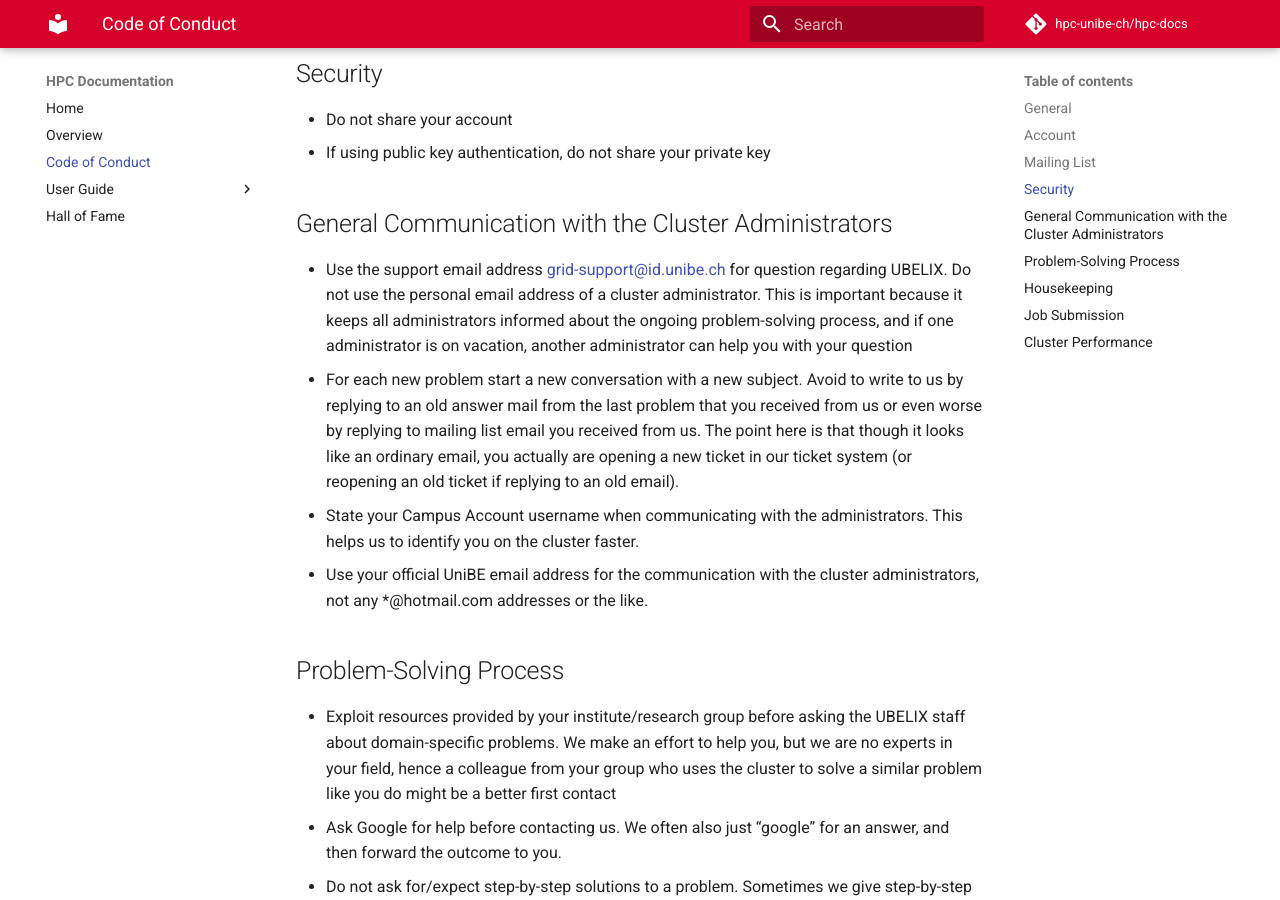
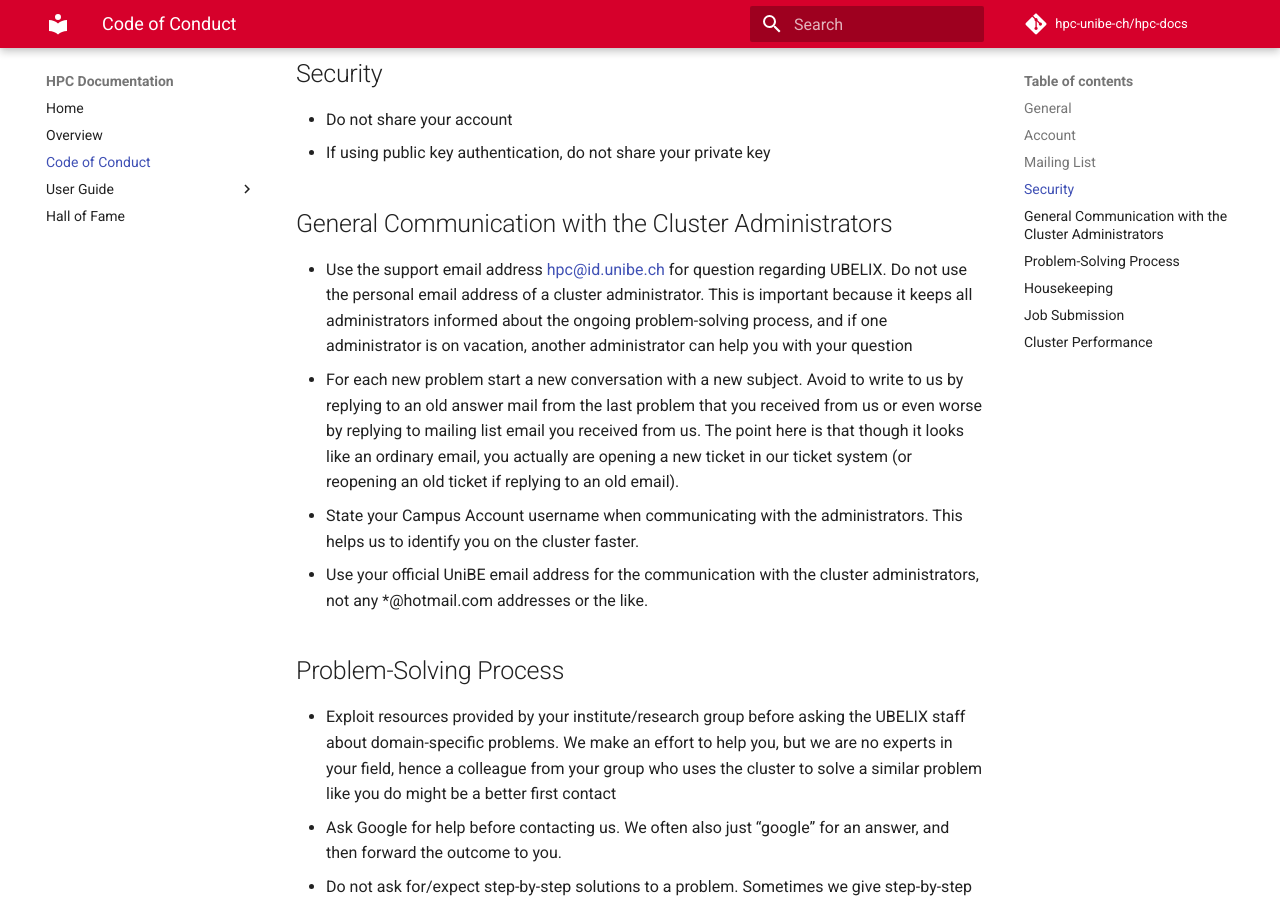
Before and after one commit to hpc-unibe-ch/hpc-unibe-ch.github.io, an MkDocs documentation site: the page built from docs/code-of-conduct.md, in a window 1280 px wide and 900 px high, scrolled down 829 px. Built offline with MkDocs 1.6.1 and Material for MkDocs 9.7.7, drawn with Linux system fonts in a browser that asks for light colours; comment, search, counter and statistics services are not loaded.

Commit message:
correct email in CoC

```diff
--- a/docs/code-of-conduct.md
+++ b/docs/code-of-conduct.md
@@ -34,7 +34,7 @@ while others help to reduce the amount of support time needed to allocate.
 
 ## General Communication with the Cluster Administrators
 
-  * Use the support email address [grid-support@id.unibe.ch](mailto:grid-support@id.unibe.ch) for question regarding
+  * Use the support email address [hpc@id.unibe.ch](mailto:hpc@id.unibe.ch) for question regarding
   UBELIX. Do not use the personal email address of a cluster administrator. This
   is important because it keeps all administrators informed about the ongoing
   problem-solving process, and if one administrator is on vacation, another
```
